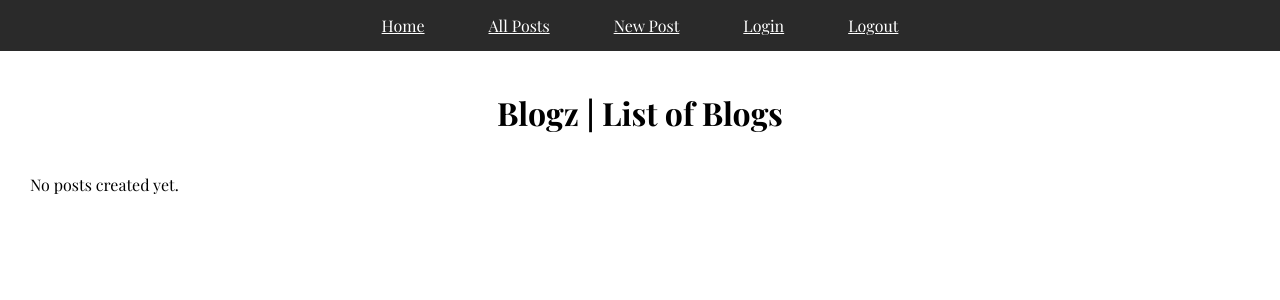
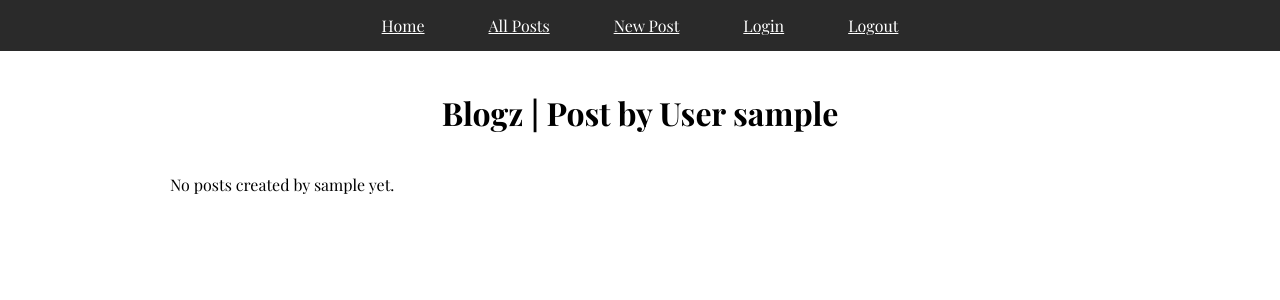
Before and after one commit to ifamvd/blogz, a Flask app: a page that uses templates/base.html in a window 1280 px wide. Shown: the top 300 px of the page. Run offline with Flask 2, Linux system fonts and the light colour scheme; the visitor is signed in with stand-in values (Sample User, id 1); data comes from the database, SQL or seed files in the repository; data that the repository does not hold is empty.

Commit message:
Finished the main requirements for the assignment.

```diff
--- a/main.py
+++ b/main.py
@@ -83,7 +83,7 @@ def signup():
             flash("You left Username blank.", 'flash-alert')
             username = ''
         elif len(username) < 3 or len(username) > 50:
-            error_u = 'Invalid length: either less than 3 or more than 20.'
+            error_u = 'Invalid length: either less than 3 or more than 50.'
             flash("Username has invalid length.", 'flash-alert')
             username = ''
         elif check_space(username):
@@ -94,7 +94,7 @@ def signup():
             error_p = 'You left this blank. Please type in a valid password.'
             flash("You left Password blank.", 'flash-alert')
         elif len(password) < 3 or len(password) > 50:
-            error_p = 'Invalid length: either less than 3 or more than 20.'
+            error_p = 'Invalid length: either less than 3 or more than 50.'
             flash("Password has invalid length.", 'flash-alert')
         elif check_space(password):
             error_p = 'Space character(s) found. Omit space(s).'
@@ -139,33 +139,26 @@ def logout():
     flash("You have successfully logged out.", 'flash-success')
     return redirect('/blog')
 
-#####
 @app.route('/', methods = ['POST', 'GET'])
 def index():
-    """
-    owner = User.query.filter_by(email = session['email']).first()
-    if request.method == 'POST':
-        task_name = request.form['task']
-        new_task = Task(task_name, owner)
-        db.session.add(new_task)
-        db.session.commit()
-    tasks = Task.query.filter_by(completed = False, owner = owner).all()
-    completed_tasks = Task.query.filter_by(completed = True, owner = owner).all()
-    return render_template('todos.html', tasks = tasks, completed_tasks = completed_tasks, title = 'Get It Done!')
-    """
-    return render_template('base.html')
-#####
+    users = User.query.order_by(User.username).all()
+    return render_template('index.html', title = 'Blog Users', users = users)
 
 @app.route('/blog')
 def blog():
     blog_id = request.args.get("id")
-    if not blog_id:
+    username = request.args.get("user")
+    if blog_id:
+        blog_id = int(blog_id)
+        post = Blog.query.filter_by(id = blog_id).first()
+        return render_template('post.html', title = "Blog Entry", blog_title = post.title, blog_body = post.body, username = post.owner.username)
+    elif username:
+        owner = User.query.filter_by(username = username).first()
+        posts = Blog.query.filter_by(owner = owner).all()
+        return render_template('singleUser.html', title = 'Post by User', posts = posts, user = username)
+    else:
         posts = Blog.query.order_by(Blog.id).all()
         return render_template('blog.html', title = "List of Blogs", posts = posts)
-    else:
-        blog_id = int(blog_id)
-        post = Blog.query.filter_by(id = blog_id).first()
-        return render_template('post.html', title = "Blog Entry", blog_title = post.title, blog_body = post.body)
 
 @app.route('/newpost', methods = ['POST', 'GET'])
 def newpost():
--- a/templates/base.html
+++ b/templates/base.html
@@ -8,6 +8,10 @@
                 margin:0;
                 padding:0;
                 width: 100%;
+            }
+            div.content {
+                width: 1000px;
+                margin: 0 auto;
             }
             .error {
                 color: red;
@@ -46,6 +50,12 @@
                 font-family: 'Playfair Display', serif;
                 color: white;
                 margin: 0 30px 0 30px;
+            }
+            ul li {
+                font-family: 'Playfair Display', serif;
+                margin-left: 30px;
+                margin-right: 30px;
+                font-size: 1em;
             }
             p {
                 font-family: 'Playfair Display', serif;
@@ -105,8 +115,12 @@
             {% endfor %}
         {% endwith %}
 
-        {% block content %}
-        {% endblock %}
+        <div class="content">
+
+            {% block content %}
+            {% endblock %}
+
+        </div>
 
     </body>
 </html>
--- a/templates/blog.html
+++ b/templates/blog.html
@@ -14,6 +14,7 @@
 
         <h2><a href="/blog?id={{post.id}}">{{post.title}}</a></h2>
         <p>{{post.body}}</p>
+        <p>Written by <a href="/blog?user={{post.owner.username}}">{{post.owner.username}}</a></p>
 
         {% endfor %}
 
--- a/templates/post.html
+++ b/templates/post.html
@@ -5,5 +5,6 @@
 <h1>Blogz | {{title}}</h1>
 <h2>{{blog_title}}</h2>
 <p>{{blog_body}}</p>
+<p>Written by <a href="/blog?user={{username}}">{{username}}</a></p>
 
 {% endblock %}
--- a/templates/singleUser.html
+++ b/templates/singleUser.html
@@ -0,0 +1,23 @@
+{% extends "base.html" %}
+
+{% block content %}
+
+<h1>Blogz | {{title}} {{user}}</h1>
+
+{% if posts|length == 0 %}
+
+<p>No posts created by {{user}} yet.</p>
+
+{% else %}
+
+        {% for post in posts %}
+
+        <h2><a href="/blog?id={{post.id}}">{{post.title}}</a></h2>
+        <p>{{post.body}}</p>
+        <p>Written by <a href="/blog?user={{post.owner.username}}">{{post.owner.username}}</a></p>
+
+        {% endfor %}
+
+{% endif %}
+
+{% endblock %}
```
Also changed, not shown: templates/index.html (+25 -0 lines).
